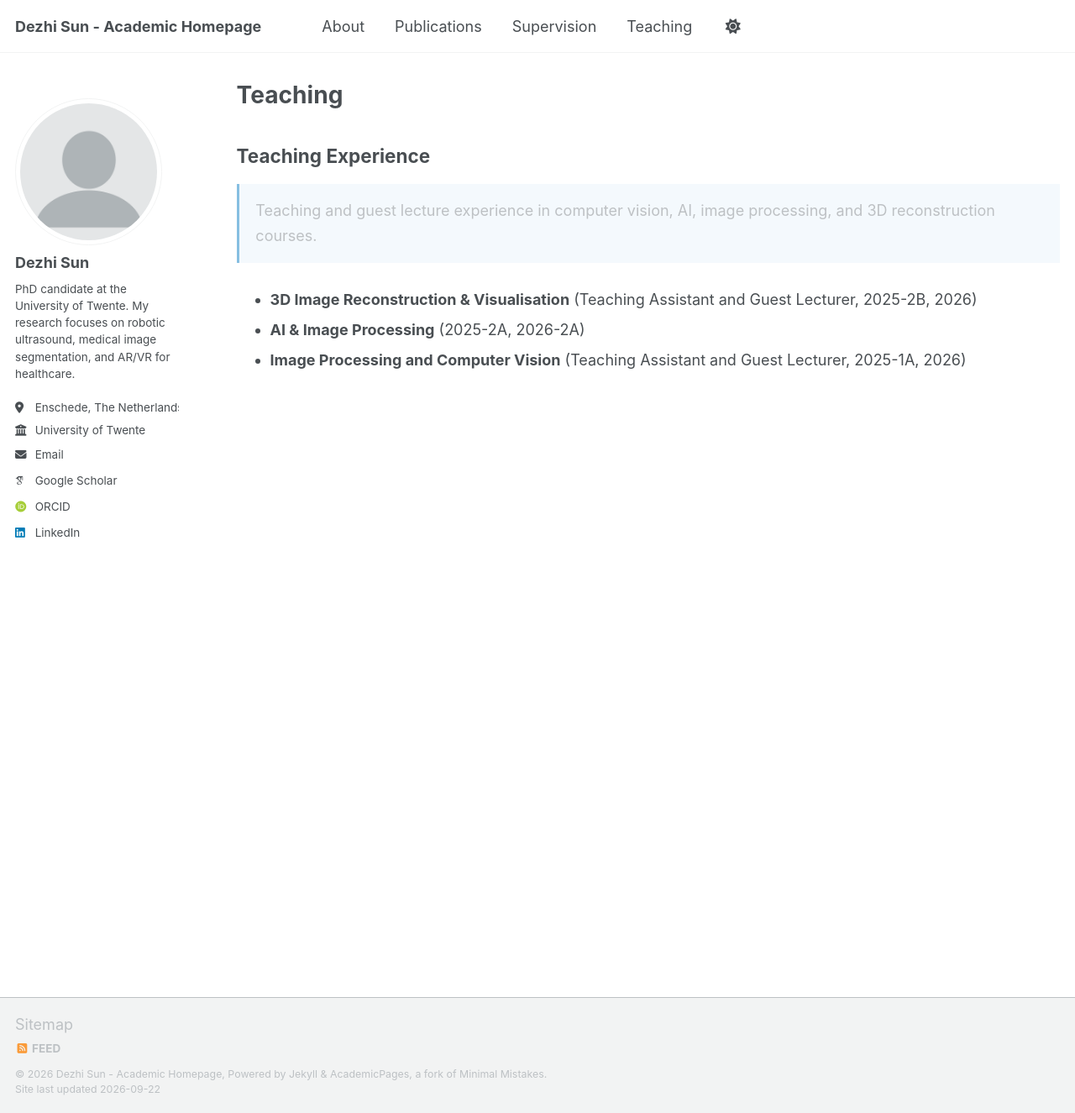
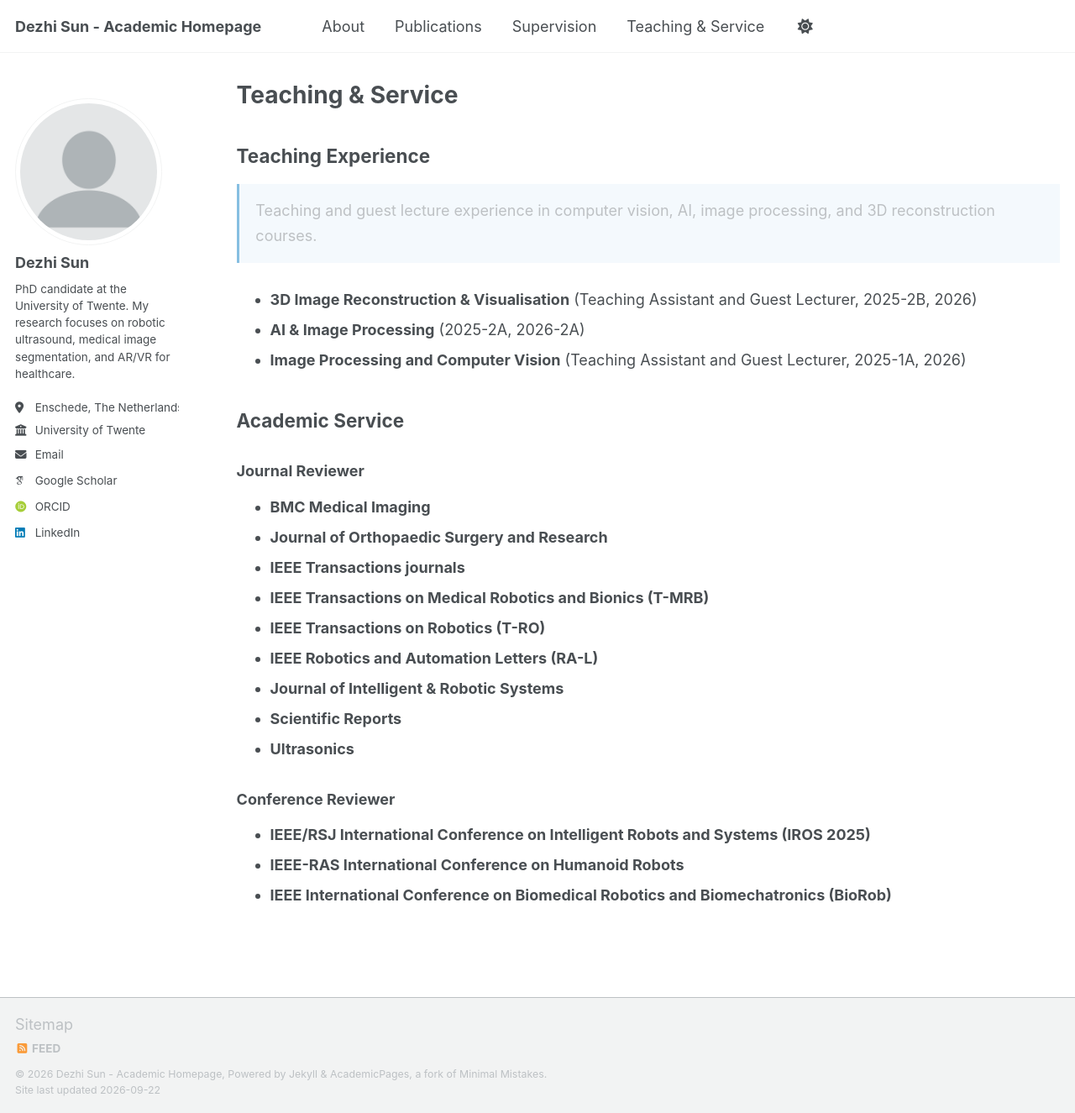
Before and after one commit to Jacksundezhi/Jacksundezhi.github.io, a Jekyll site: the page built from _pages/teaching.md, in a window 1280 px wide and 1325 px high. Shown: the whole window at 84% size. Built offline with Jekyll 4.4.1, drawn with Linux system fonts in a browser that asks for light colours; some web fonts are replaced; a script bundle is joined from its source files by our own code; library files that are not in the unit come from our copies.

Commit message:
Add academic service reviewer roles

```diff
--- a/_data/navigation.yml
+++ b/_data/navigation.yml
@@ -17,5 +17,5 @@ main:
   - title: "Supervision"
     url: /supervision/
 
-  - title: "Teaching"
+  - title: "Teaching & Service"
     url: /teaching/
--- a/_pages/teaching.md
+++ b/_pages/teaching.md
@@ -1,6 +1,6 @@
 ---
 layout: archive
-title: "Teaching"
+title: "Teaching & Service"
 permalink: /teaching/
 author_profile: true
 ---
@@ -14,3 +14,23 @@ author_profile: true
 - **3D Image Reconstruction & Visualisation** (Teaching Assistant and Guest Lecturer, 2025-2B, 2026)
 - **AI & Image Processing** (2025-2A, 2026-2A)
 - **Image Processing and Computer Vision** (Teaching Assistant and Guest Lecturer, 2025-1A, 2026)
+
+## Academic Service
+
+### Journal Reviewer
+
+- **BMC Medical Imaging**
+- **Journal of Orthopaedic Surgery and Research**
+- **IEEE Transactions journals**
+- **IEEE Transactions on Medical Robotics and Bionics (T-MRB)**
+- **IEEE Transactions on Robotics (T-RO)**
+- **IEEE Robotics and Automation Letters (RA-L)**
+- **Journal of Intelligent & Robotic Systems**
+- **Scientific Reports**
+- **Ultrasonics**
+
+### Conference Reviewer
+
+- **IEEE/RSJ International Conference on Intelligent Robots and Systems (IROS 2025)**
+- **IEEE-RAS International Conference on Humanoid Robots**
+- **IEEE International Conference on Biomedical Robotics and Biomechatronics (BioRob)**
```
Also changed, not shown: _pages/about.md (+2 -2 lines).
